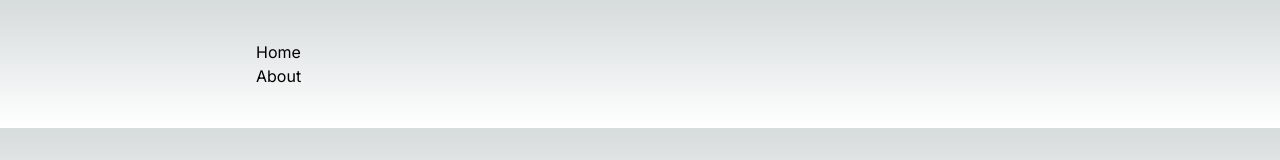
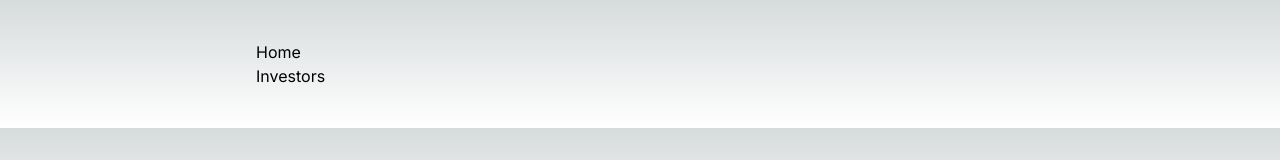
Before and after one commit to vikmn/preqin-app, a Next.js app: page / in a window 1280 px wide. Shown: the top 160 px of the page. Built offline with nearby package versions, Linux system fonts and the light colour scheme.

Commit message:
update readme

```diff
--- a/app/page.tsx
+++ b/app/page.tsx
@@ -4,7 +4,7 @@ export default function Home() {
   return (
       <div>
         <h1>Home</h1>
-        <Link href="/investors">About</Link>
+        <Link href="/investors">Investors</Link>
       </div>
   )
 }
```
Also changed, not shown: 1 other file (tests, documents, lock files or other folders).
